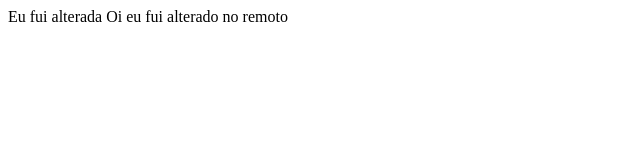
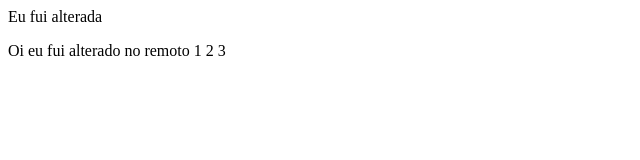
Before and after one commit to luinemauricio/Reprograma-semana-2, a plain HTML site: page index.html in a window 1280 px wide. Shown: the whole page, without its empty margins (0-640 px from the left). Drawn offline with Linux system fonts and the light colour scheme.

Commit message:
Alterando texto html

```diff
--- a/index.html
+++ b/index.html
@@ -8,6 +8,6 @@
 </head>
 <body>
     Eu fui alterada
-    Oi eu fui alterado no remoto
+    <p> Oi eu fui alterado no remoto 1 2 3
 </body>
 </html>
```
